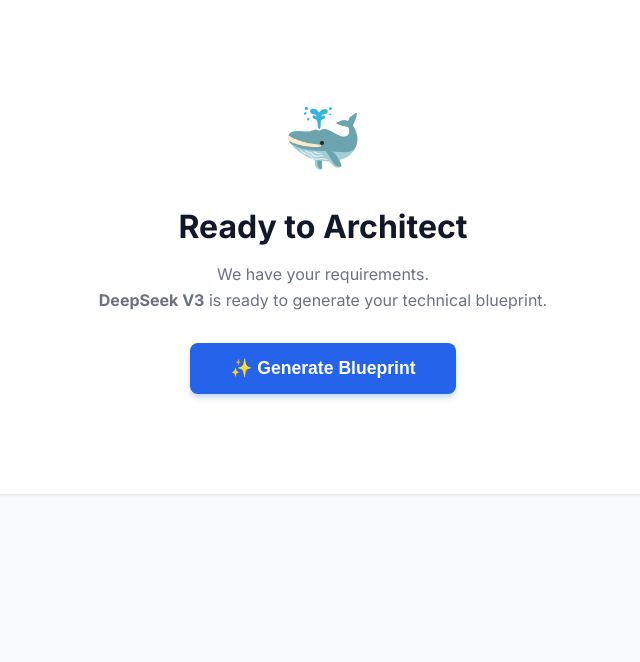
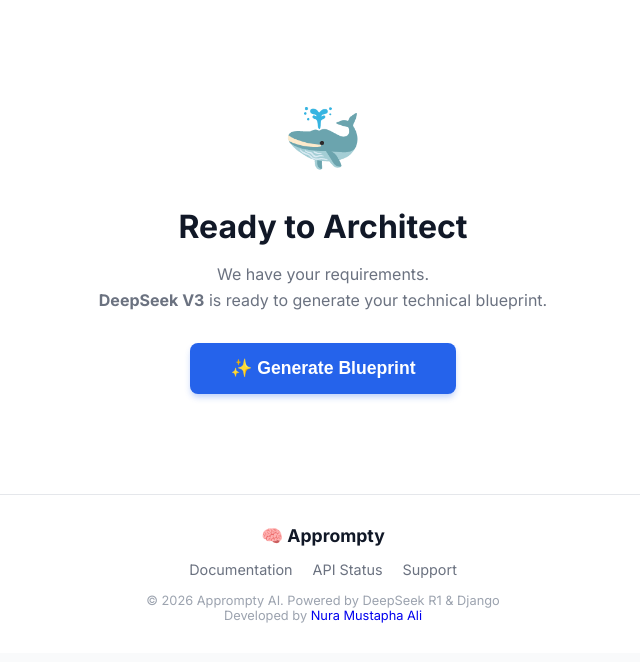
Before and after one commit to nuramustaphaali/Apprompty, a Django app: page /projects/8ef224ed-1d1a-4b5a-af9c-008f9a8bd8be/generate/ in a window 1280 px wide. Shown: the part 21-683 px from the top of the page, without its empty margins (317-957 px from the left). Run offline with Django 5.2, Linux system fonts and the light colour scheme; a user stored in the database is signed in; data comes from the database, SQL or seed files in the repository; both versions use the stored data as it was after the commit.

Commit message:
Nura Apprompty

```diff
--- a/projects/ai_service.py
+++ b/projects/ai_service.py
@@ -251,7 +251,7 @@ class AIService:
             'backend': """
                 TASK: Write the 'Backend Strategy'.
                 CONTENT:
-                - Database Table Dat NOT Schema Description (Relationships, key fields) keep it short.
+                - Database Table Data NOT Schema Description (Relationships, key fields) keep it short.
                 - API Architecture (REST/GraphQL endpoints logic) keep it short nut full.
                 - Authentication Strategy (JWT, OAuth details) short.
                 - Security measures, very consise.
@@ -265,7 +265,7 @@ class AIService:
                 - Critical Libraries list.
             """,
             'lifecycle': """
-                TASK: Write the 'Phase 8: Lifecycle'.
+                TASK: Write the 'Last Lifecycle'.
                 CONTENT:
                 - Testing Strategy (Unit vs E2E).
                 - Deployment Pipeline (CI/CD suggestions).
--- a/templates/base.html
+++ b/templates/base.html
@@ -28,5 +28,21 @@
 
         {% block content %}{% endblock %}
     </div>
+
+
+
+    <footer style="background: white; border-top: 1px solid #e5e7eb; padding: 30px 20px; text-align: center;">
+        <div style="max-width: 1200px; margin: 0 auto; display: flex; flex-direction: column; align-items: center; gap: 15px;">
+            <div style="font-weight: 700; color: #111827; font-size: 1.1em;">🧠 Apprompty</div>
+            <div style="display: flex; gap: 20px; color: #6b7280; font-size: 0.9em;">
+                <a href="/api/docs" style="text-decoration: none; color: inherit;">Documentation</a>
+                <a href="https://wa.me/2349164601810" style="text-decoration: none; color: inherit;">API Status</a>
+                <a href="https://wa.me/2349164601810" style="text-decoration: none; color: inherit;">Support</a>
+            </div>
+            <div style="color: #9ca3af; font-size: 0.8em;">
+                &copy; {% now "Y" %} Apprompty AI. Powered by DeepSeek R1 & Django <br> Developed by <a href="https://wa.me/2349164601810" style="text-decoration: none; color: darkpurple;">Nura Mustapha Ali</a>
+            </div>
+        </div>
+    </footer>
 </body>
 </html>
```
Also changed, not shown: templates/projects/dashboard.html (+1 -13 lines), db.sqlite3, 1 other file.
